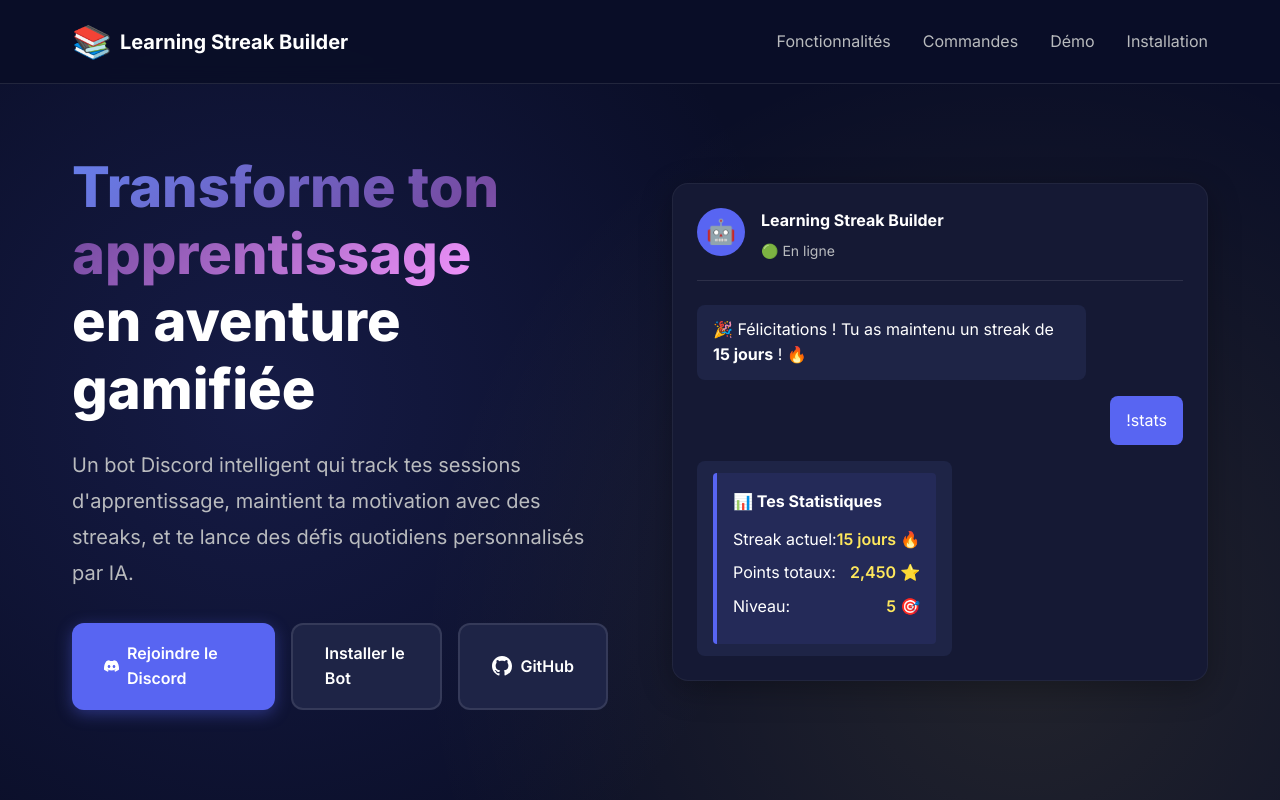
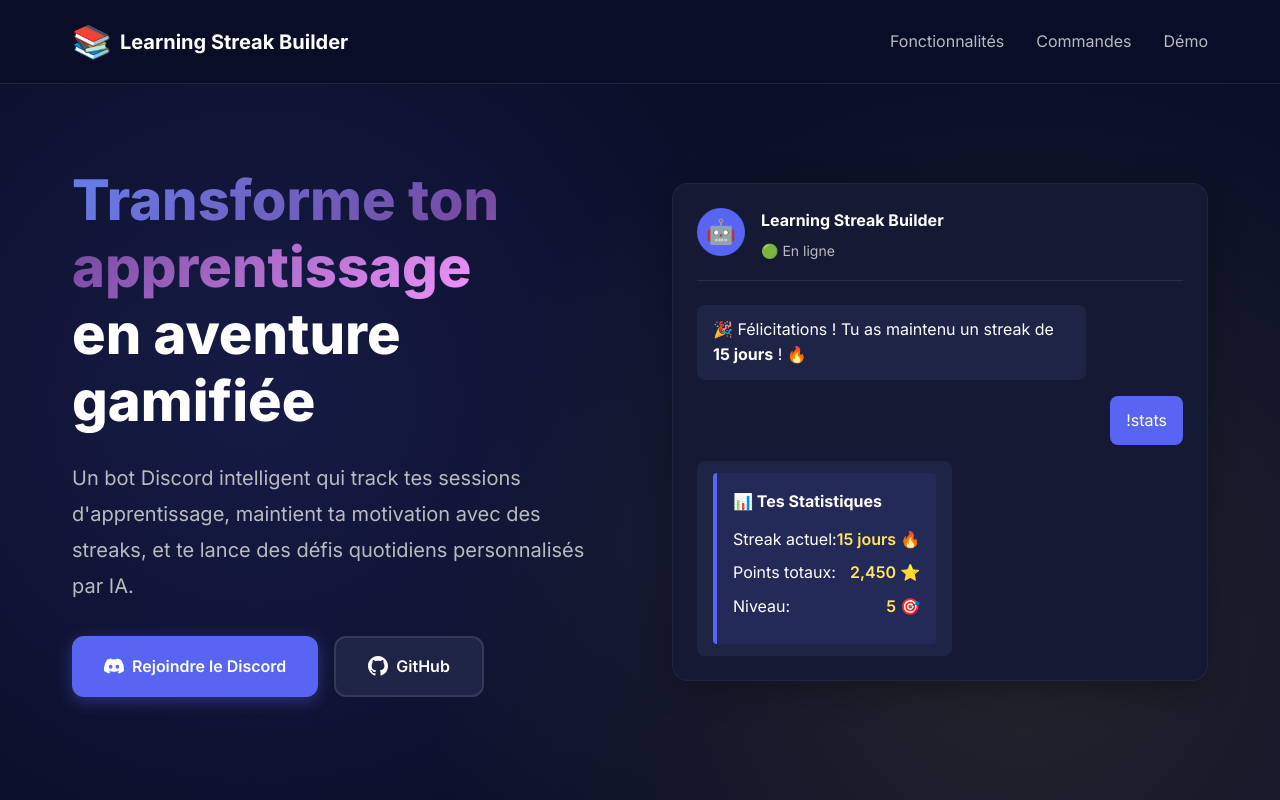
Before and after one commit to Ainaraharison/learning-streak-builder, a plain HTML site: page website/index.html in a window 1280 px wide. Shown: the top 800 px of the page. Drawn offline with Linux system fonts and the light colour scheme.

```diff
--- a/website/index.html
+++ b/website/index.html
@@ -21,7 +21,6 @@
                 <li><a href="#features">Fonctionnalités</a></li>
                 <li><a href="#commands">Commandes</a></li>
                 <li><a href="#demo">Démo</a></li>
-                <li><a href="#setup">Installation</a></li>
             </ul>
         </div>
     </nav>
@@ -45,7 +44,6 @@
                         </svg>
                         Rejoindre le Discord
                     </a>
-                    <a href="#setup" class="btn btn-secondary">Installer le Bot</a>
                     <a href="https://github.com/Ainaraharison/learning-streak-builder" target="_blank" class="btn btn-secondary">
                         <svg width="20" height="20" viewBox="0 0 24 24" fill="currentColor">
                             <path d="M12 0C5.37 0 0 5.37 0 12c0 5.31 3.435 9.795 8.205 11.385.6.105.825-.255.825-.57 0-.285-.015-1.23-.015-2.235-3.015.555-3.795-.735-4.035-1.41-.135-.345-.72-1.41-1.23-1.695-.42-.225-1.02-.78-.015-.795.945-.015 1.62.87 1.845 1.23 1.08 1.815 2.805 1.305 3.495.99.105-.78.42-1.305.765-1.605-2.67-.3-5.46-1.335-5.46-5.925 0-1.305.465-2.385 1.23-3.225-.12-.3-.54-1.53.12-3.18 0 0 1.005-.315 3.3 1.23.96-.27 1.98-.405 3-.405s2.04.135 3 .405c2.295-1.56 3.3-1.23 3.3-1.23.66 1.65.24 2.88.12 3.18.765.84 1.23 1.905 1.23 3.225 0 4.605-2.805 5.625-5.475 5.925.435.375.81 1.095.81 2.22 0 1.605-.015 2.895-.015 3.3 0 .315.225.69.825.57A12.02 12.02 0 0024 12c0-6.63-5.37-12-12-12z"/>
```
